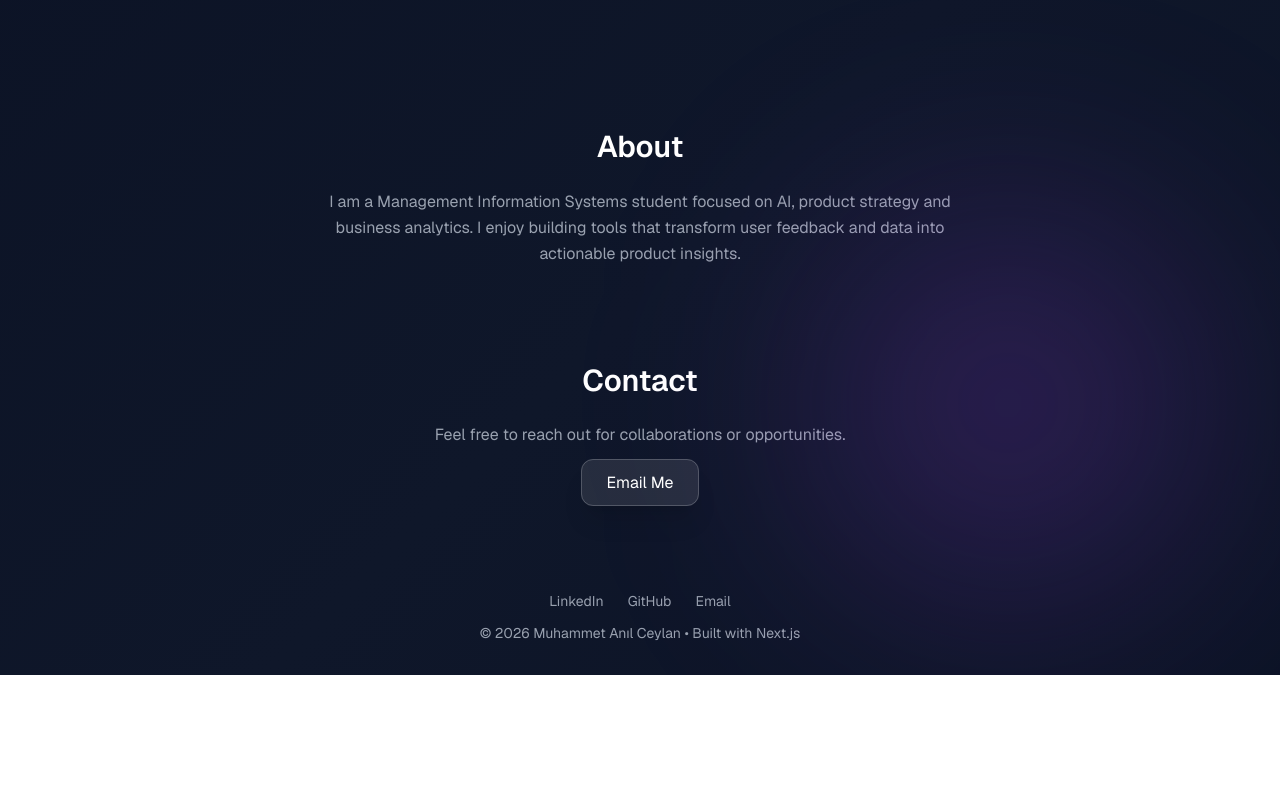
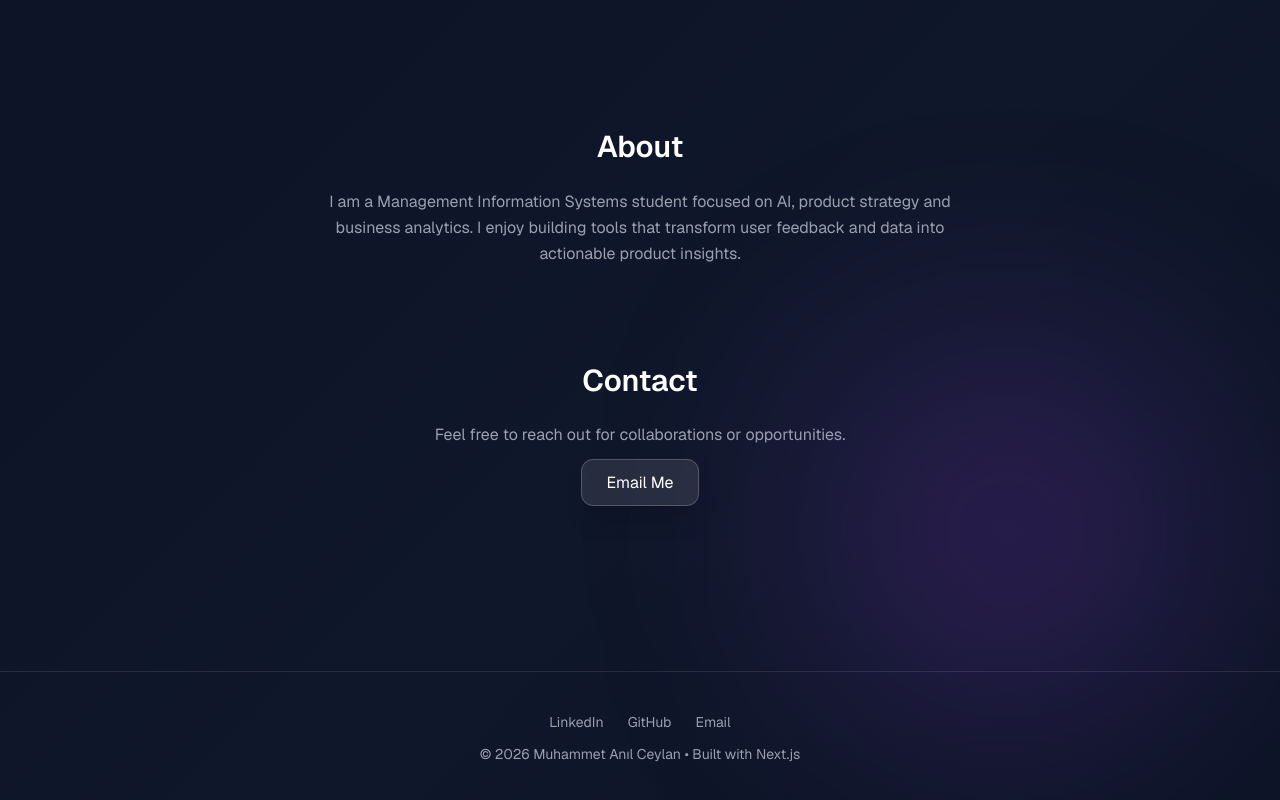
Before and after one commit to anil-ceylan/anil-portfolio, a Next.js app: page / in a window 1280 px wide. Shown: the part 1540-2340 px from the top of the page. Before the commit the page ends 2215 px from the top, so only its background shows below. Built offline with nearby package versions, Linux system fonts and the light colour scheme.

Commit message:
footer update

```diff
--- a/app/page.tsx
+++ b/app/page.tsx
@@ -241,7 +241,7 @@
 
       {/* FOOTER */}
 
-      <footer className="text-center text-gray-400 text-sm pb-8">
+     <footer className="text-center text-gray-400 text-sm py-10 mt-20 border-t border-white/10">
 
   <div className="flex justify-center gap-6 mb-3">
 
```
